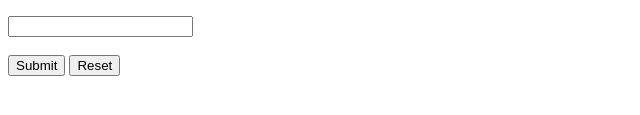
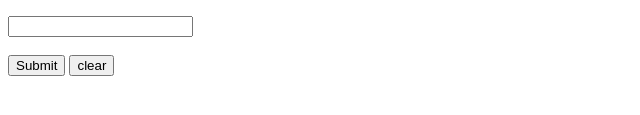
Before and after one commit to sandrogabodze/forma-3, a plain HTML site: page index.html in a window 1280 px wide. Shown: the part 567-682 px from the top of the page, 0-640 px from the left. Drawn offline with Linux system fonts and the light colour scheme.

Commit message:
Update index.html

```diff
--- a/index.html
+++ b/index.html
@@ -24,7 +24,7 @@
     <h3>Repeat Password</h3>
     <input type="password"> <br><br>
     <input type="submit">
-    <input type="reset">
+    <input type="reset" value="clear">
 
 
 
```
